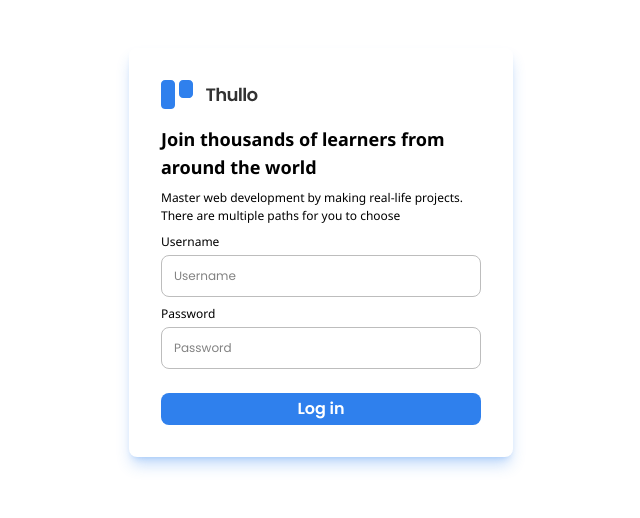
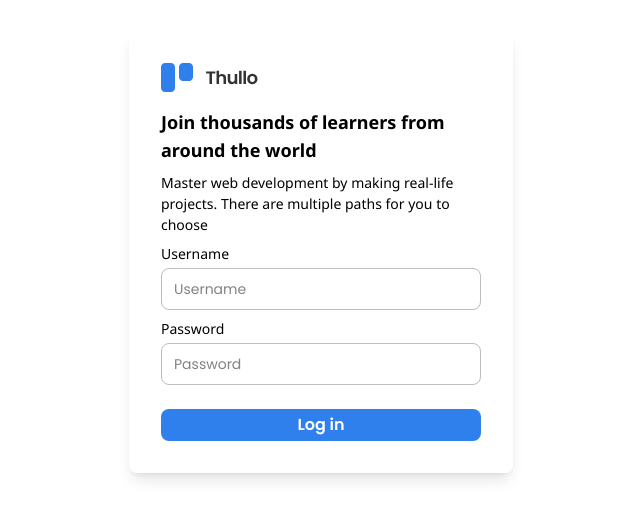
Before and after one commit to Angelxv01/thullo, a React (Create React App) app in the folder client/: page /login in a window 1280 px wide. Shown: the part 148-666 px from the top of the page, without its empty margins (319-959 px from the left). Built offline with nearby package versions, Linux system fonts and the light colour scheme; no server answers; what apollo-upload-client would draw is missing.

Commit message:
adapt to new font variables

```diff
--- a/client/src/components/Navigation/index.tsx
+++ b/client/src/components/Navigation/index.tsx
@@ -77,12 +77,12 @@ const Navigation = () => {
       {user && (
         <div className="flex items-center col-span-2 justify-self-end">
           <Avatar id={user.avatar} username={user.username || ""} />
-          <p className="font-accent font-semibold text-sm ml-2">
+          <p className="font-accent font-semibold text-tiny ml-2">
             {user.username}
           </p>
           <Icon.Logout
             onClick={logout}
-            className="!text-xl material-icons ml-4 cursor-pointer"
+            className="material-icons !text-xl ml-4 cursor-pointer"
           />
         </div>
       )}
--- a/client/src/pages/Login.tsx
+++ b/client/src/pages/Login.tsx
@@ -46,48 +46,42 @@ const Login = () => {
 
   return (
     <div className="h-screen grid place-items-center">
-      <div className="w-96 p-8 rounded-lg shadow-lg shadow-blue-dark/30">
+      <div className="w-96 p-8 rounded-lg shadow-lg">
         <Logo />
         <p className="mt-4 text-lg font-semibold font-accent">
           Join thousands of learners from around the world
         </p>
-        <p className="mt-2 text-sm font-accent">
+        <p className="mt-2 text-tiny font-accent">
           Master web development by making real-life projects. There are
           multiple paths for you to choose
         </p>
         <div
-          className="bg-red/5 text-red p-2 rounded-lg text-sm font-semibold border-2 border-red"
+          className="bg-red/5 text-red p-2 rounded-lg text-tiny font-semibold border-2 border-red"
           hidden={!error}
         >
           Error: invalid credentials!
         </div>
         <form className="mt-2" onSubmit={loginHandler}>
           <div className="mt-2">
-            <label
-              htmlFor="username"
-              className="block text-sm font-medium font-accent"
-            >
+            <label htmlFor="username" className="block text-tiny  font-accent">
               Username
             </label>
             <input
               {...usernameController}
               id="username"
-              className="border border-gray-400 w-full text-sm py-2 rounded-lg mt-1"
+              className="border border-gray-400 w-full text-tiny py-2 rounded-lg mt-1"
               placeholder="Username"
               required
             />
           </div>
           <div className="mt-2">
-            <label
-              htmlFor="password"
-              className="block text-sm font-medium font-accent"
-            >
+            <label htmlFor="password" className="block text-tiny  font-accent">
               Password
             </label>
             <input
               {...passwordController}
               id="password"
-              className="border border-gray-400 w-full text-sm py-2 rounded-lg mt-1"
+              className="border border-gray-400 w-full text-tiny py-2 rounded-lg mt-1"
               placeholder="Password"
               required
             />
```
